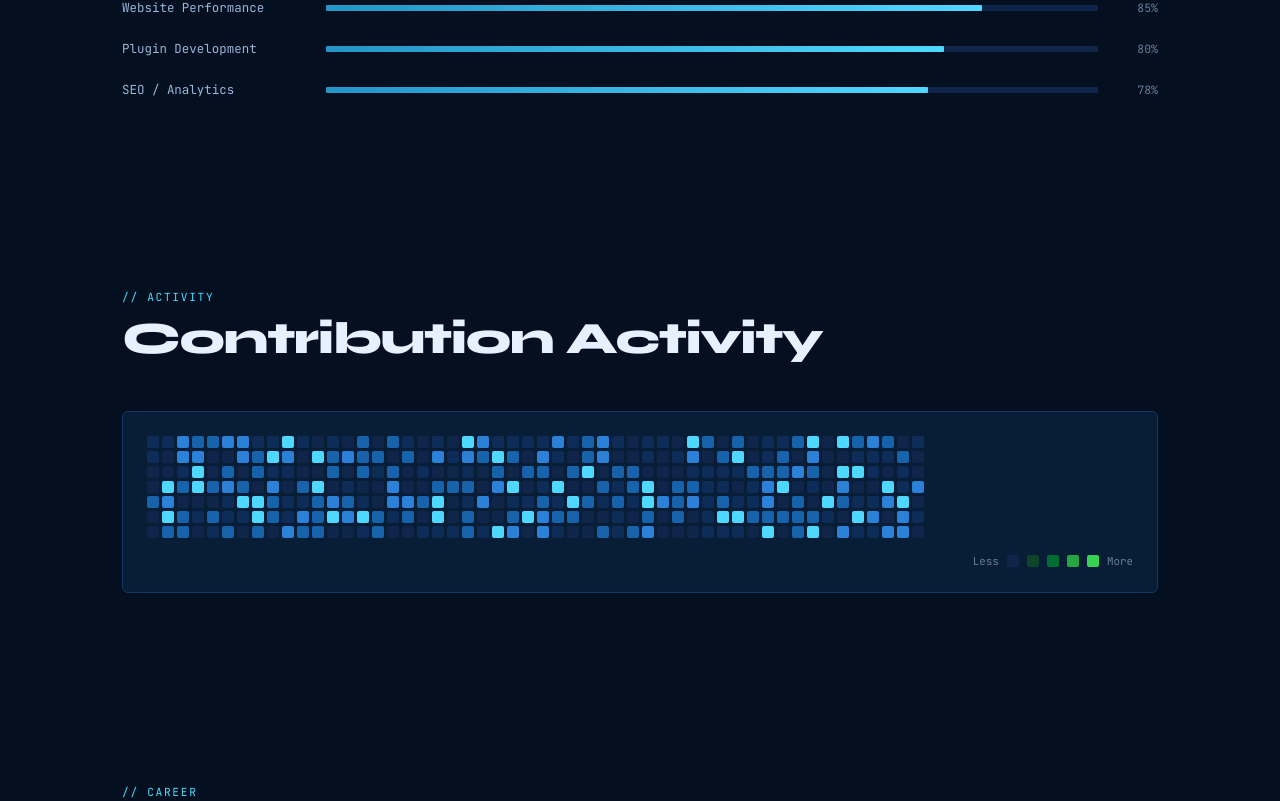
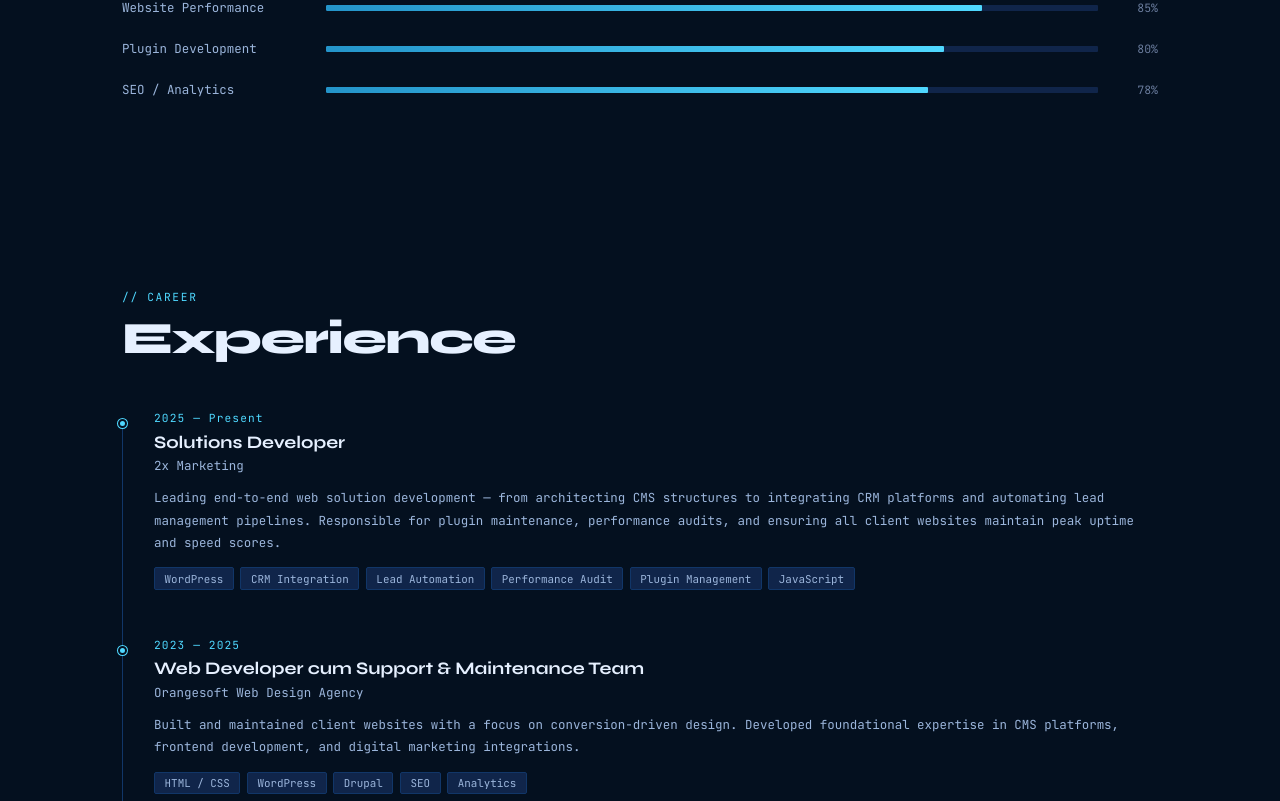
Before and after one commit to ikmalshahzan/personal-site, a React (Vite) app: page / in a window 1280 px wide. Shown: the part 1999-2800 px from the top of the page. Built offline with nearby package versions, Linux system fonts and the light colour scheme.

Commit message:
remove some section

```diff
--- a/src/App.jsx
+++ b/src/App.jsx
@@ -24,7 +24,7 @@ function App() {
         <Expertise expertise={expertise} />
       </section>
       <Skills skills={skills} />
-      <ContribSection />
+      {/* <ContribSection /> */}
       <Experience />
       <Contact />
       <Footer />
```
